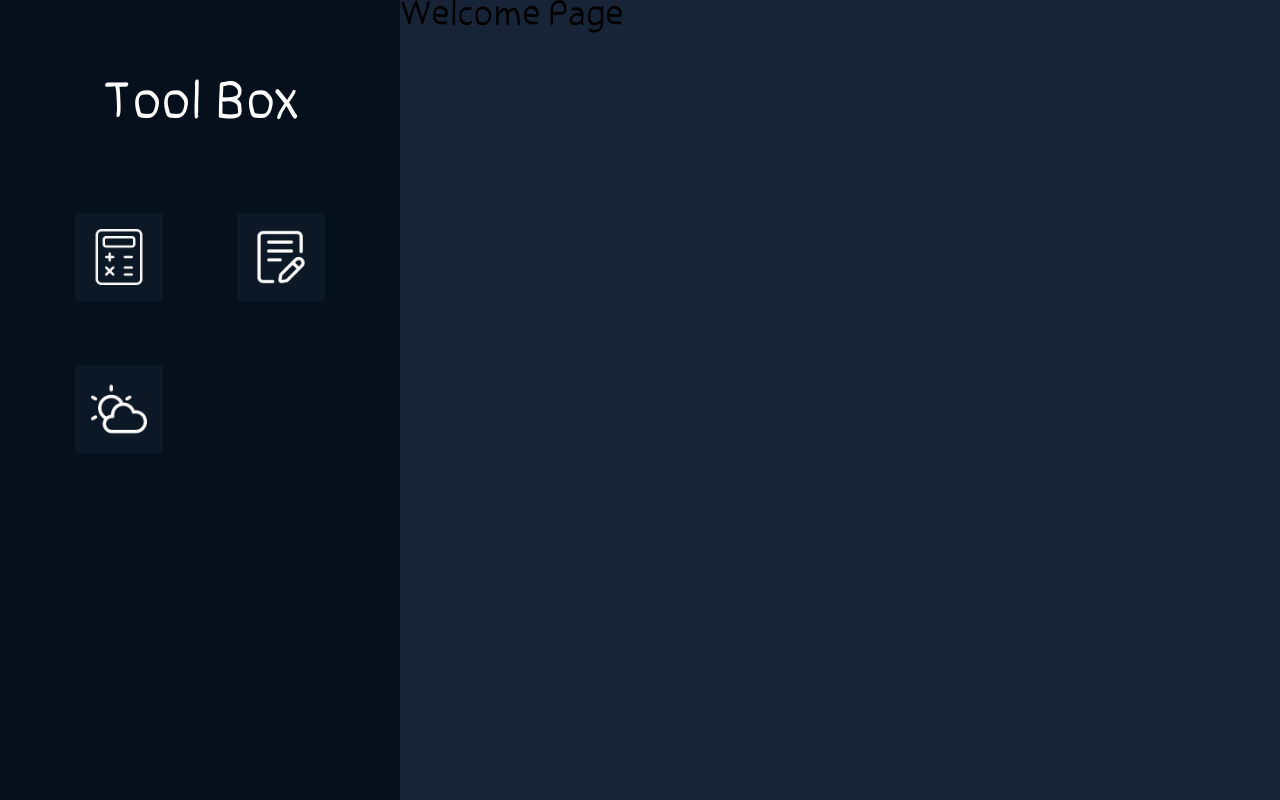
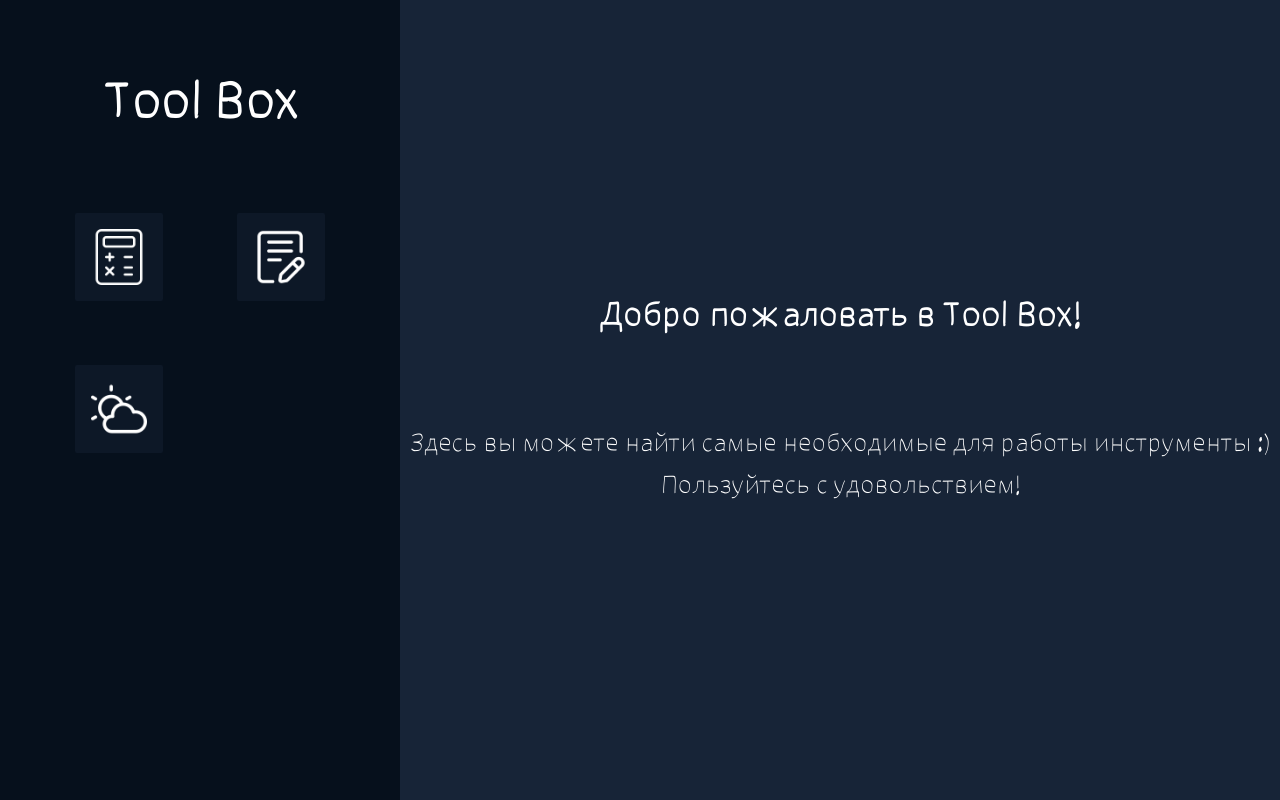
Before and after one commit to ValeriFila/toolbox, a React (Create React App) app: page / in a window 1280 px wide. Built offline with nearby package versions, Linux system fonts and the light colour scheme.

Commit message:
add welcome page style

```diff
--- a/src/pages/CalculatorPage/CalculatorPage.module.scss
+++ b/src/pages/CalculatorPage/CalculatorPage.module.scss
@@ -4,5 +4,5 @@
     align-items: center;
     justify-content: center;
     flex-grow: 1;
-    width: 450px;;
+    width: 450px;
 }
--- a/src/pages/WelcomePage/WelcomePage.jsx
+++ b/src/pages/WelcomePage/WelcomePage.jsx
@@ -1,7 +1,11 @@
 import React from 'react'
+import { WelcomeSection } from '../../widgets'
+import './WelcomePage.scss'
 
 export const WelcomePage = () => {
     return (
-        <h1>Welcome Page</h1>
+        <div className='welcome-page'>
+            <WelcomeSection />
+        </div>
     )
 }
--- a/src/pages/WelcomePage/WelcomePage.scss
+++ b/src/pages/WelcomePage/WelcomePage.scss
@@ -0,0 +1,6 @@
+.welcome-page {
+    display: flex;
+    width: 100%;
+    align-items: center;
+    justify-content: center;
+}
--- a/src/widgets/NotesSection/components/NotesSection.jsx
+++ b/src/widgets/NotesSection/components/NotesSection.jsx
@@ -1,6 +1,7 @@
 import React, { useMemo } from 'react'
 import { useSelector } from 'react-redux'
 import { CreatedNote, NewNote, SearchArea } from '../../../features/components'
+import './NotesSection.scss'
 
 export const NotesSection = () => {
     const queriedNotes = useSelector((state) => state.notes.queriedNotes)
--- a/src/widgets/NotesSection/components/NotesSection.scss
+++ b/src/widgets/NotesSection/components/NotesSection.scss
@@ -0,0 +1,30 @@
+.notes-page {
+    display: flex;
+    flex-direction: column;
+    text-align: left;
+    overflow: auto;
+    height: 100vh;
+    padding: 5rem 2rem 2rem;
+    gap: 2rem;
+    flex: 1;
+
+    &__title {
+        color: white;
+        font-size: 2.5rem;
+        font-weight: normal;
+    }
+
+    &__notes-section {
+        display: flex;
+        flex-direction: row;
+        flex-wrap: wrap;
+        gap: 2rem;
+        justify-content: space-between;
+        align-items: start;
+        overflow: auto;
+
+        &::-webkit-scrollbar {
+            width: 0;
+        }
+    }
+}
--- /dev/null
+++ b/src/widgets/WelcomeSection/components/WelcomeSection.jsx
@@ -0,0 +1,13 @@
+import './WelcomeSection.scss'
+
+export const WelcomeSection = () => {
+    return (
+        <div className='welcome-section'>
+            <h1>Добро пожаловать в Tool Box!</h1>
+            <div className='welcome-section__description'>
+                <p>Здесь вы можете найти самые необходимые для работы инструменты :)</p>
+                <p>Пользуйтесь с удовольствием!</p>
+            </div>
+        </div>
+    )
+}
--- /dev/null
+++ b/src/widgets/WelcomeSection/components/WelcomeSection.scss
@@ -0,0 +1,28 @@
+.welcome-section {
+    display: flex;
+    flex-direction: column;
+    gap: 6rem;
+    width: 100%;
+    height: 100%;
+    justify-content: center;
+    align-items: center;
+    color: white;
+    text-align: center;
+    animation: appear 2s ease-out;
+
+    &__description {
+        display: flex;
+        flex-direction: column;
+        font-size: 1.5rem;
+        gap: 1rem;
+    }
+
+    @keyframes appear {
+        from {
+            opacity: 0;
+        }
+        to {
+            opacity: 100;
+        }
+    }
+}
--- a/src/widgets/index.js
+++ b/src/widgets/index.js
@@ -2,3 +2,4 @@ export { NotesSection } from './NotesSection/components/NotesSection.jsx'
 export { CustomNavbar } from './CustomNavbar/components/CustomNavbar.jsx'
 export { Calculator } from './Calculator/components/Calculator.jsx'
 export { Weather } from './Weather/components/Weather.jsx'
+export { WelcomeSection } from './WelcomeSection/components/WelcomeSection.jsx'
```
Also changed, not shown: src/entities/Welcoming/components/Welcoming.jsx (added), src/entities/Welcoming/components/Welcoming.scss (added), src/entities/Welcoming/index.js (added).
